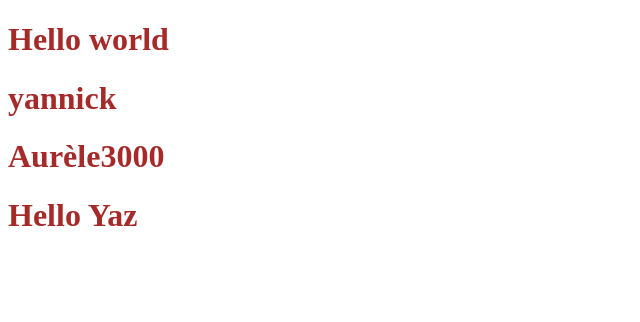
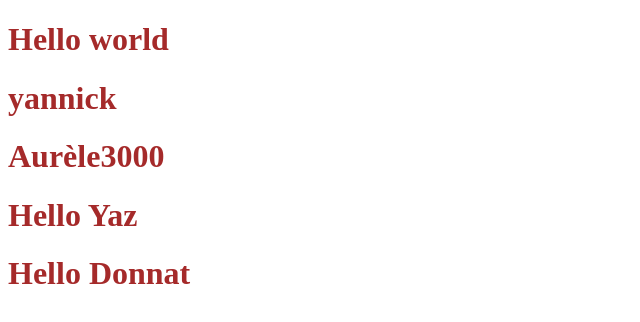
Before and after one commit to Marvin-Silva/testMaster, a plain HTML site: page src/index.html in a window 1280 px wide. Shown: the whole page, without its empty margins (0-640 px from the left). Drawn offline with Linux system fonts and the light colour scheme.

Commit message:
add name donnat

```diff
--- a/src/index.html
+++ b/src/index.html
@@ -14,5 +14,7 @@
     <h1>Aurèle3000</h1>
 
     <h1>Hello Yaz</h1>
+
+    <h1>Hello Donnat</h1>
 </body>
 </html>
```
